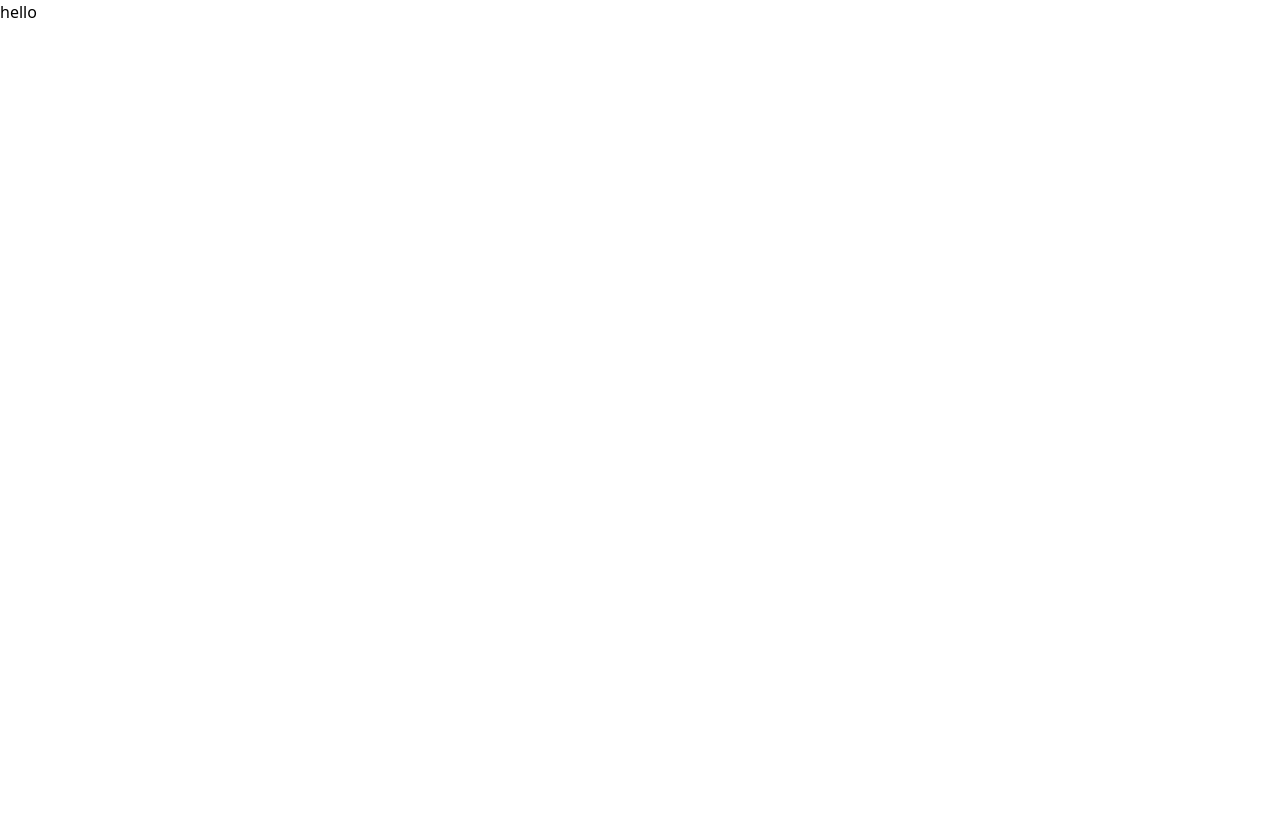
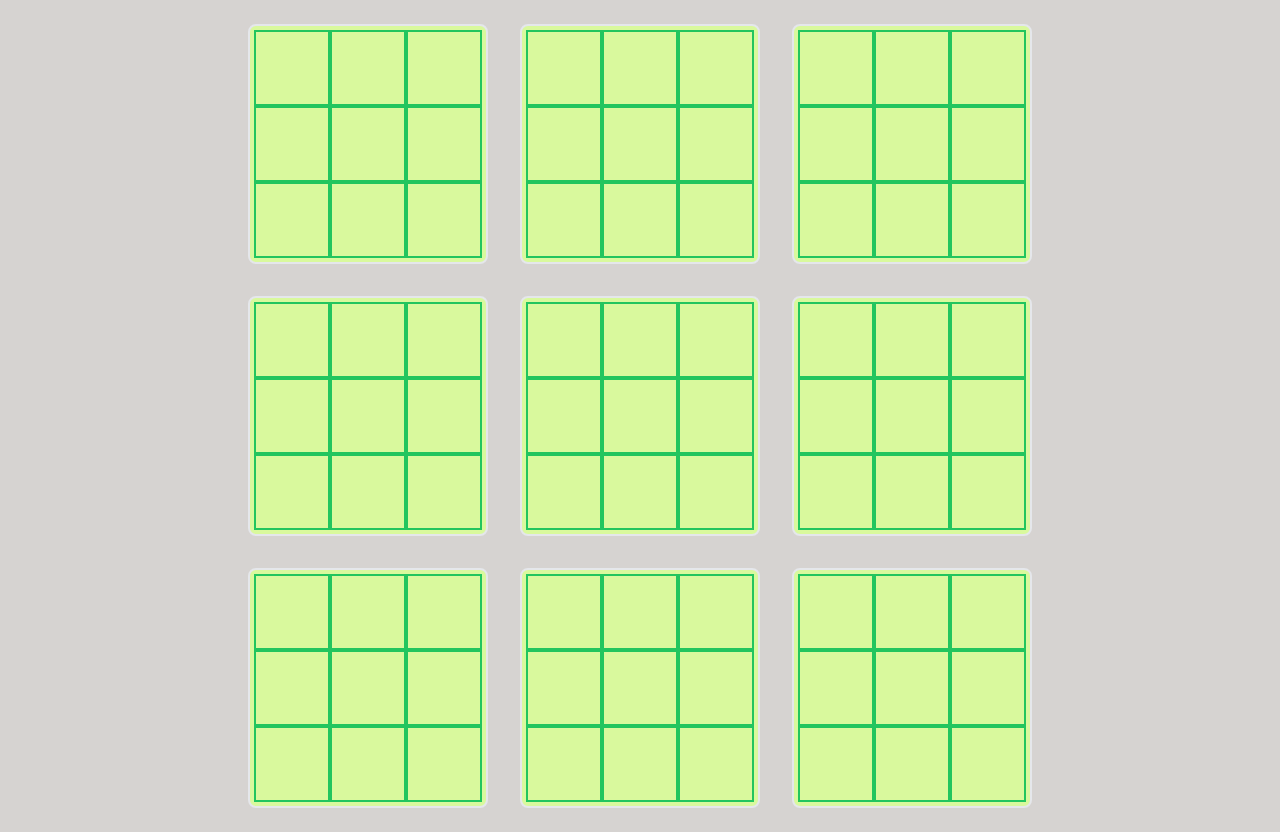
Before and after one commit to theboss17121999/SuperTicTacToe, a React (Vite) app: page /game in a window 1280 px wide. Before the commit the page ends 800 px from the top, so only its background shows below. Built offline with nearby package versions, Linux system fonts and the light colour scheme.

Commit message:
first commit

```diff
--- a/src/App.jsx
+++ b/src/App.jsx
@@ -23,19 +23,16 @@ class ErrorBoundary extends React.Component {
 
 function App() {
   return (
-    <div>
-      hello
-    </div>
-    // <BrowserRouter basename="/SuperTicTacToe/">
-    //   <RecoilRoot>
-    //     <ErrorBoundary>
-    //       <Routes>
-    //         <Route path="/game" element={<NineCrossNine />} />
-    //         <Route path="/" element={<MainPage />} />
-    //       </Routes>
-    //     </ErrorBoundary>
-    //   </RecoilRoot>
-    // </BrowserRouter>
+    <RecoilRoot>
+      <BrowserRouter>
+        <ErrorBoundary>
+          <Routes>
+            <Route path="/" element={<MainPage />} />
+            <Route path="/game" element={<NineCrossNine />} />
+          </Routes>
+        </ErrorBoundary>
+      </BrowserRouter>
+    </RecoilRoot>
   );
 }
 
--- a/tailwind.config.js
+++ b/tailwind.config.js
@@ -44,4 +44,5 @@ export default {
     },
   },
   plugins: [],
+  base: '/SuperTicTacToe/',
 }
```
